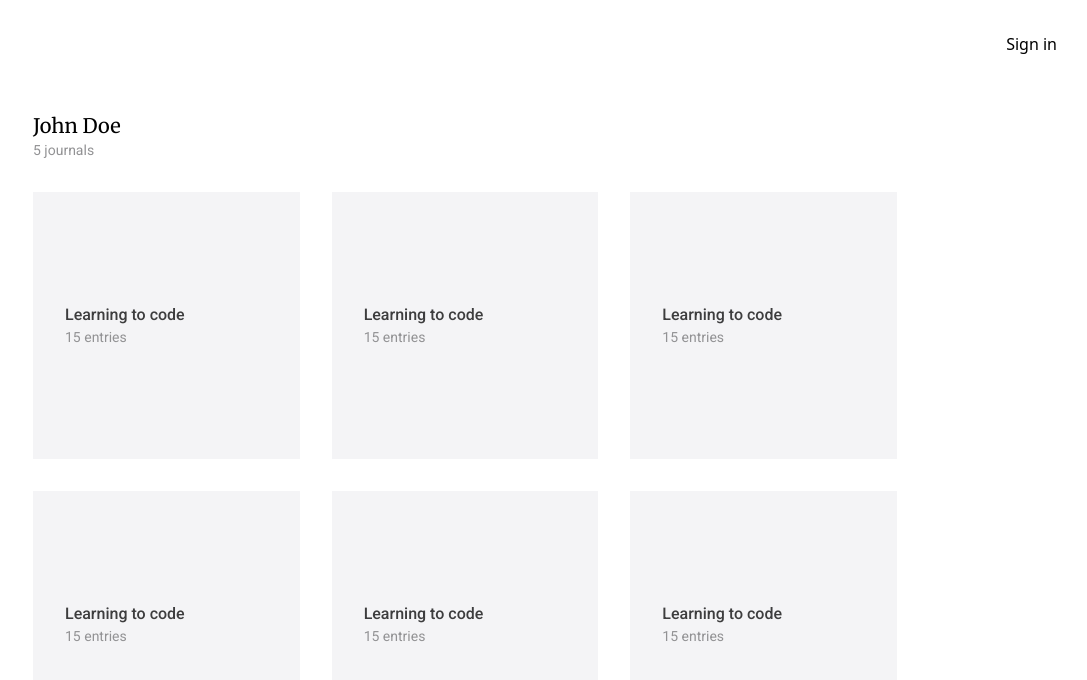
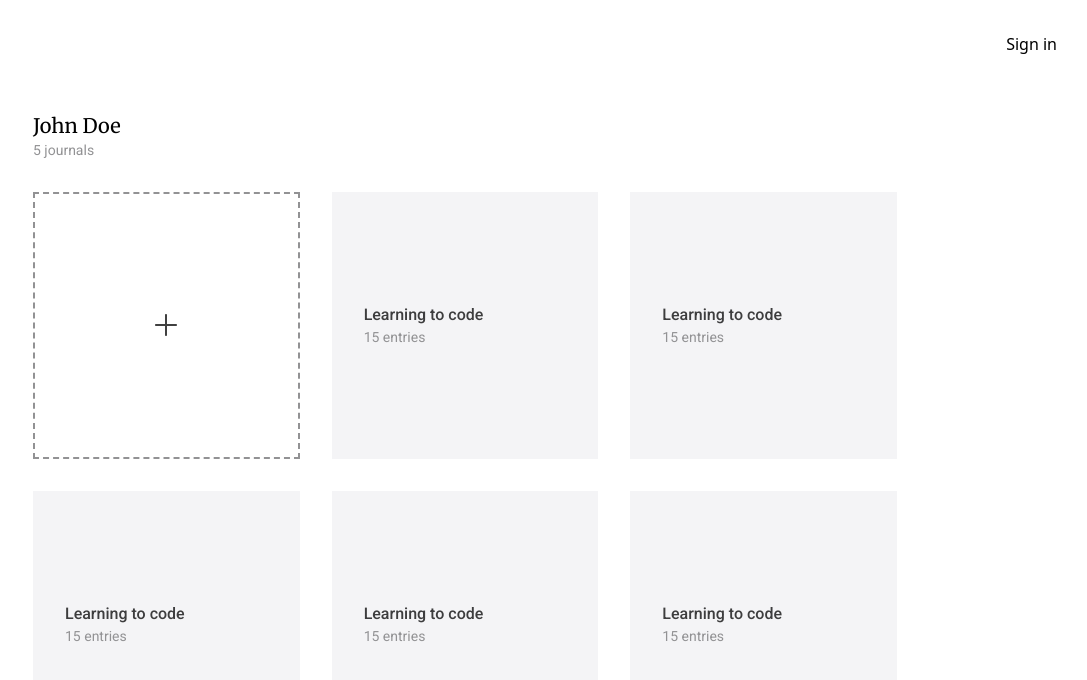
Before and after one commit to josephl37/micro-blog, a Next.js app: page /1 in a window 1280 px wide. Shown: the top 680 px of the page, without its empty margins (175-1262 px from the left). Built offline with nearby package versions, Linux system fonts and the light colour scheme.

Commit message:
added add_grid

```diff
--- /dev/null
+++ b/app/[user]/components/add_grid.tsx
@@ -0,0 +1,10 @@
+import PlusSvg from "../public/plus.svg";
+import Image from "next/image";
+
+export default function AddGrid() {
+  return (
+    <div className="aspect-square bg-transparent border-2 border-gray-2 border-dashed flex items-center justify-center">
+      <Image src={PlusSvg} alt="plus" className="w-8 h-8 items-center" />
+    </div>
+  );
+}
--- a/app/[user]/page.tsx
+++ b/app/[user]/page.tsx
@@ -1,4 +1,5 @@
 import { merriweather, roboto } from "../layout";
+import AddGrid from "./components/add_grid";
 import Grid from "./components/grid";
 
 export default function Home() {
@@ -12,7 +13,7 @@ export default function Home() {
           </p>
         </div>
         <div className="mt-8 grid gap-8 grid-cols-1 sm:grid-cols-2 lg:grid-cols-3">
-          <Grid />
+          <AddGrid />
           <Grid />
           <Grid />
           <Grid />
```
Also changed, not shown: app/[user]/public/plus.svg (added).
